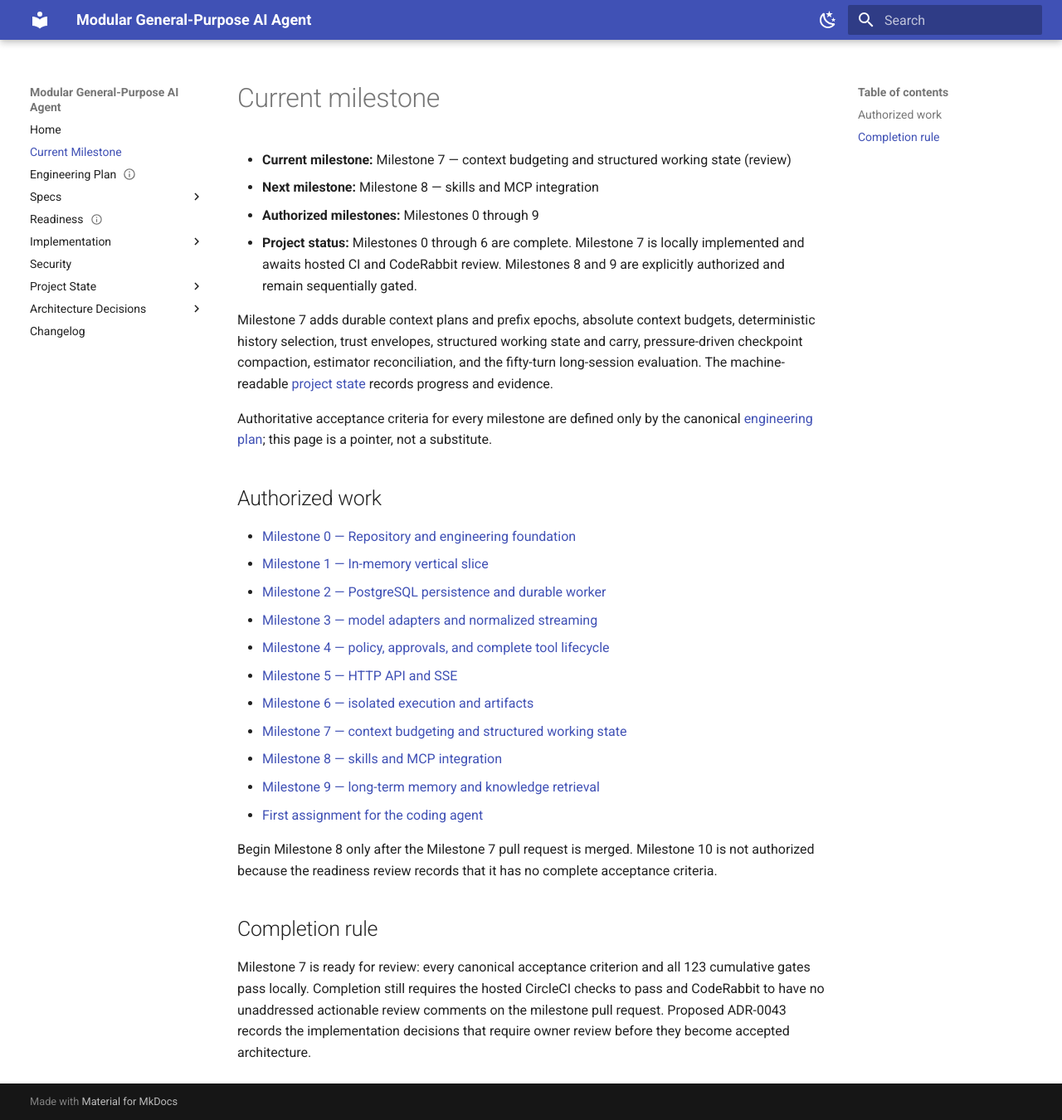
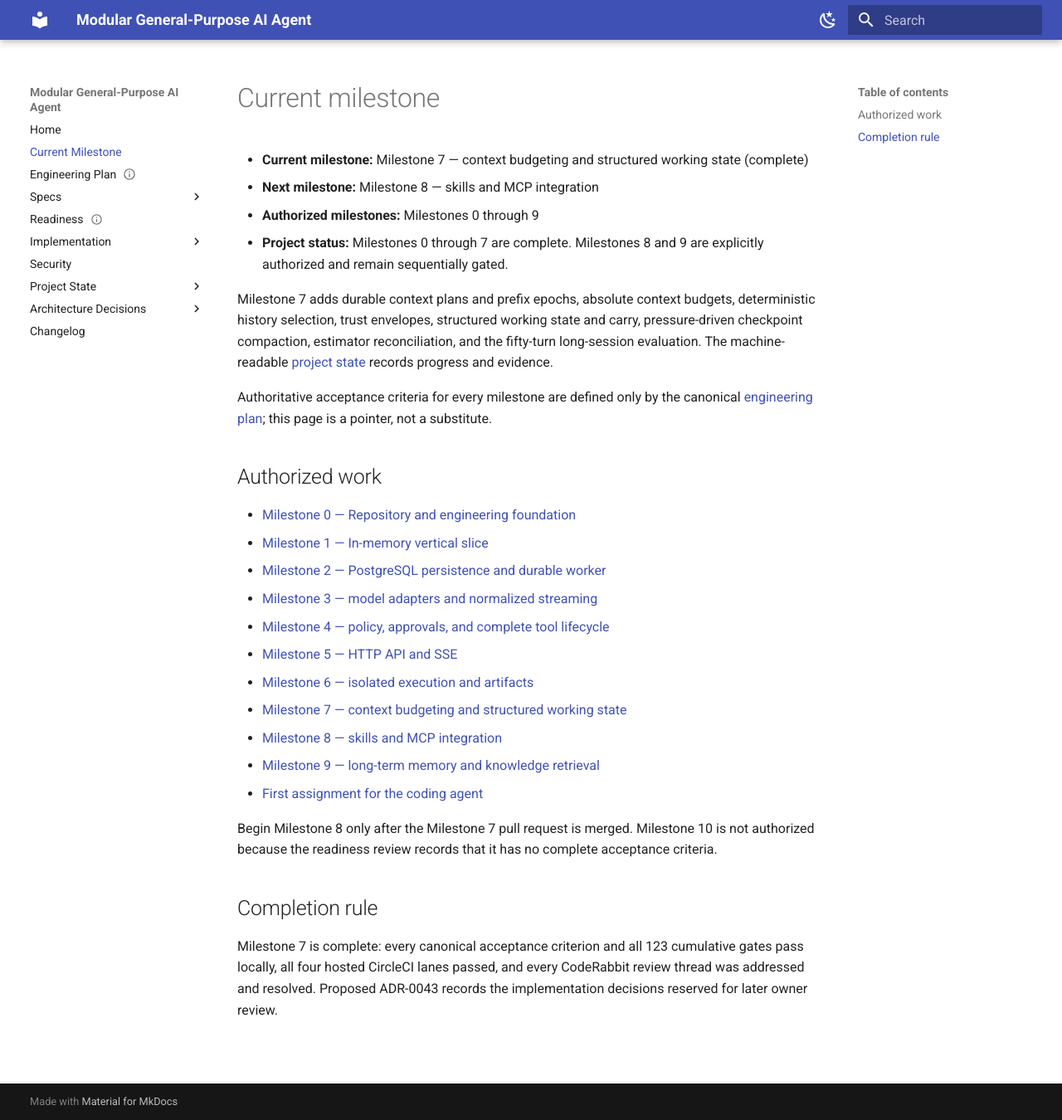
Before and after one commit to avitus/veetbot, an MkDocs documentation site: the page built from docs/plan/current-milestone.md, in a window 1280 px wide and 1350 px high. Shown: the whole window at 83% size. Built offline with MkDocs 1.6.1 and Material for MkDocs 9.7.7, drawn with Linux system fonts in a browser that asks for light colours.

Commit message:
docs: record milestone 7 completion

```diff
--- a/docs/plan/current-milestone.md
+++ b/docs/plan/current-milestone.md
@@ -4,11 +4,10 @@ title: Current Milestone
 
 # Current milestone
 
-- **Current milestone:** Milestone 7 — context budgeting and structured working state (review)
+- **Current milestone:** Milestone 7 — context budgeting and structured working state (complete)
 - **Next milestone:** Milestone 8 — skills and MCP integration
 - **Authorized milestones:** Milestones 0 through 9
-- **Project status:** Milestones 0 through 6 are complete. Milestone 7 is locally
-  implemented and awaits hosted CI and CodeRabbit review. Milestones 8 and 9 are
+- **Project status:** Milestones 0 through 7 are complete. Milestones 8 and 9 are
   explicitly authorized and remain sequentially gated.
 
 Milestone 7 adds durable context plans and prefix epochs, absolute context
@@ -42,8 +41,7 @@ acceptance criteria.
 
 ## Completion rule
 
-Milestone 7 is ready for review: every canonical acceptance criterion and all 123
-cumulative gates pass locally. Completion still requires the hosted CircleCI
-checks to pass and CodeRabbit to have no unaddressed actionable review comments
-on the milestone pull request. Proposed ADR-0043 records the implementation
-decisions that require owner review before they become accepted architecture.
+Milestone 7 is complete: every canonical acceptance criterion and all 123
+cumulative gates pass locally, all four hosted CircleCI lanes passed, and every
+CodeRabbit review thread was addressed and resolved. Proposed ADR-0043 records
+the implementation decisions reserved for later owner review.
```
Also changed, not shown: docs/status/project-state.yaml (+20 -12 lines).
